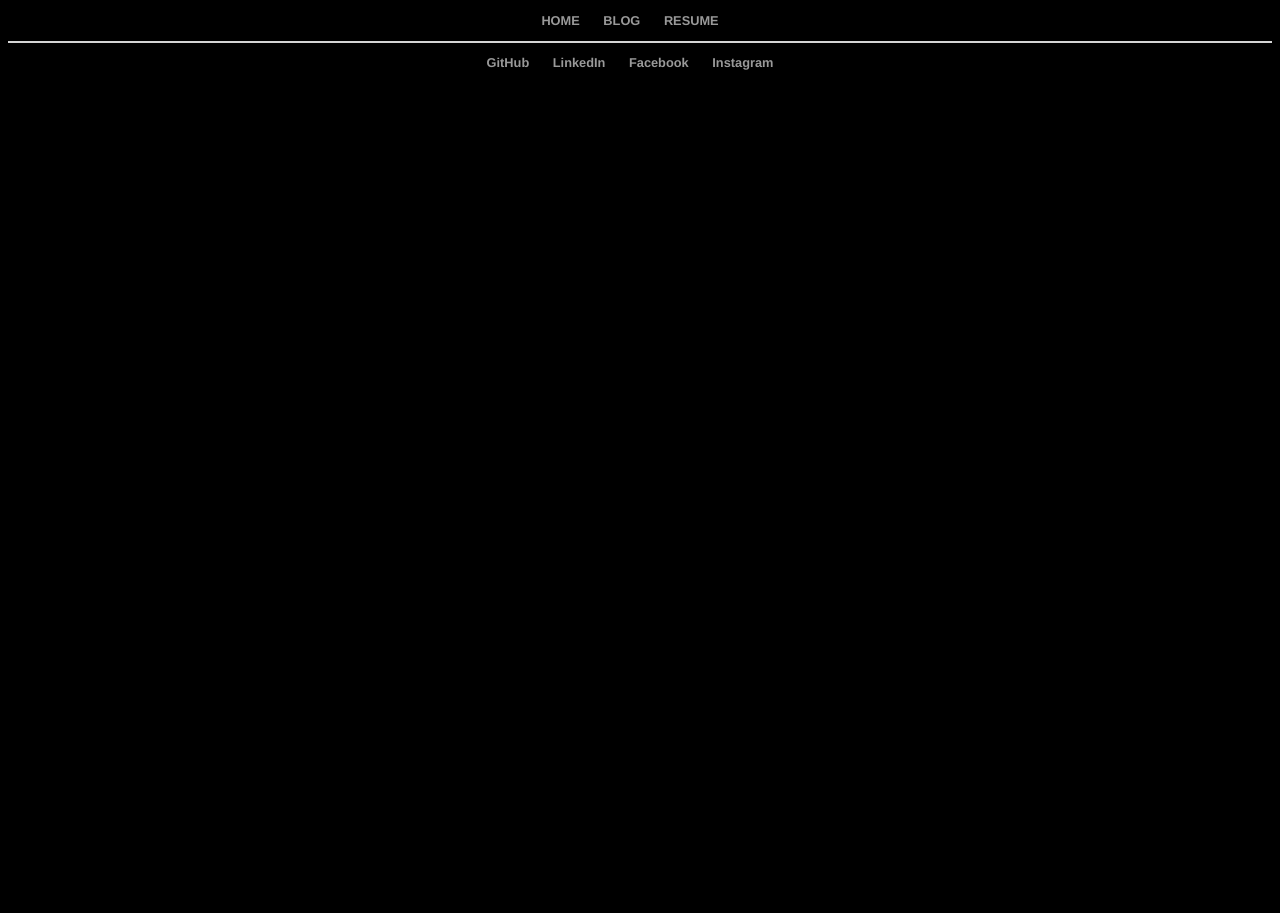
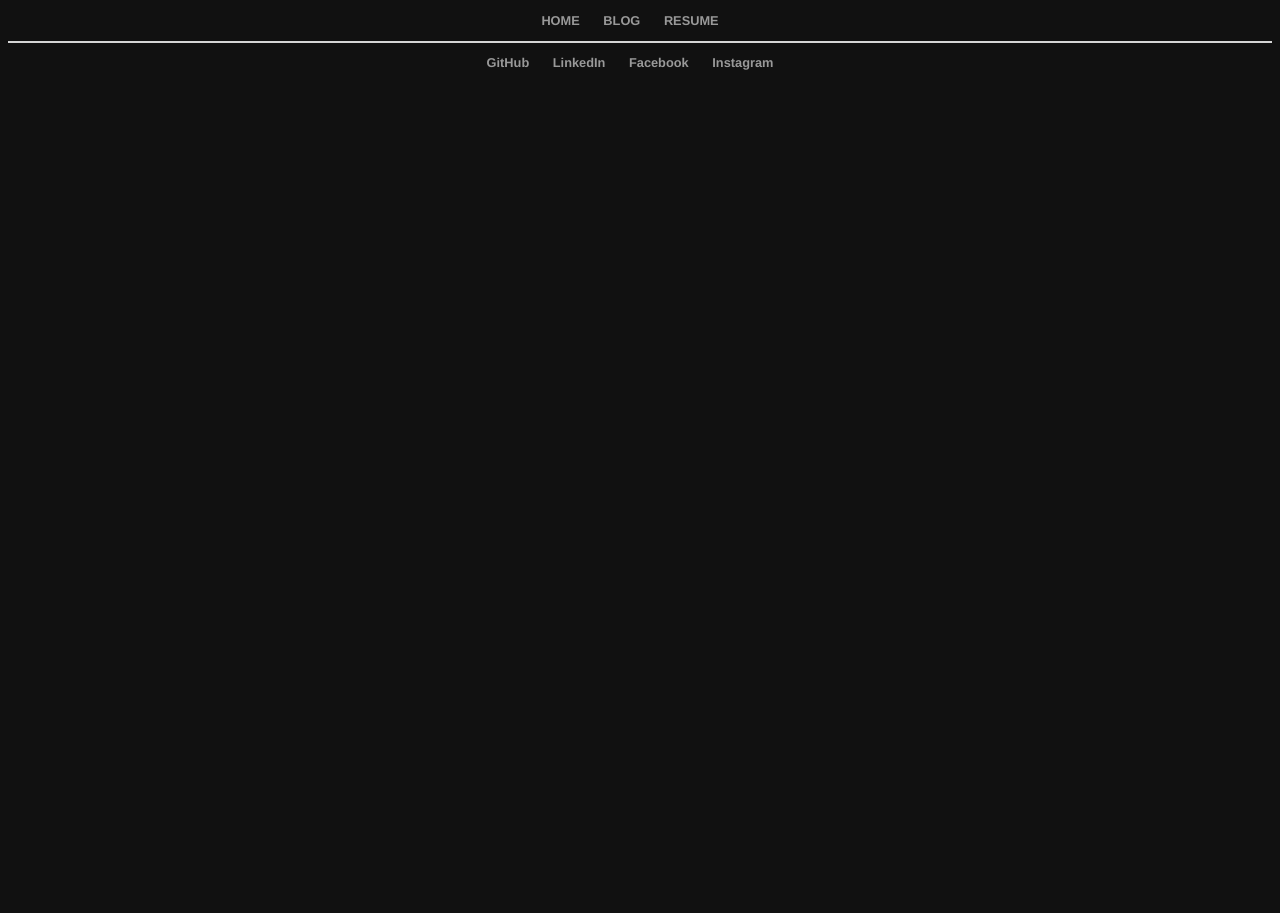
Before and after one commit to 1996leejoshua/1996leejoshua.github.io, a Jekyll site: the page built from resume/index.html, in a window 1280 px wide. Built offline with Jekyll 4.4.1, drawn with Linux system fonts in a browser that asks for light colours.

Commit message:
Update main.css

```diff
--- a/css/main.css
+++ b/css/main.css
@@ -64,7 +64,7 @@ ul.posts li {
 }
 body, html, main {
 	height: 100%;
-	background-color: black;
+	background-color: #111111;
 }
 .cd-fixed-bg {
 	min-height: 100%;
```
